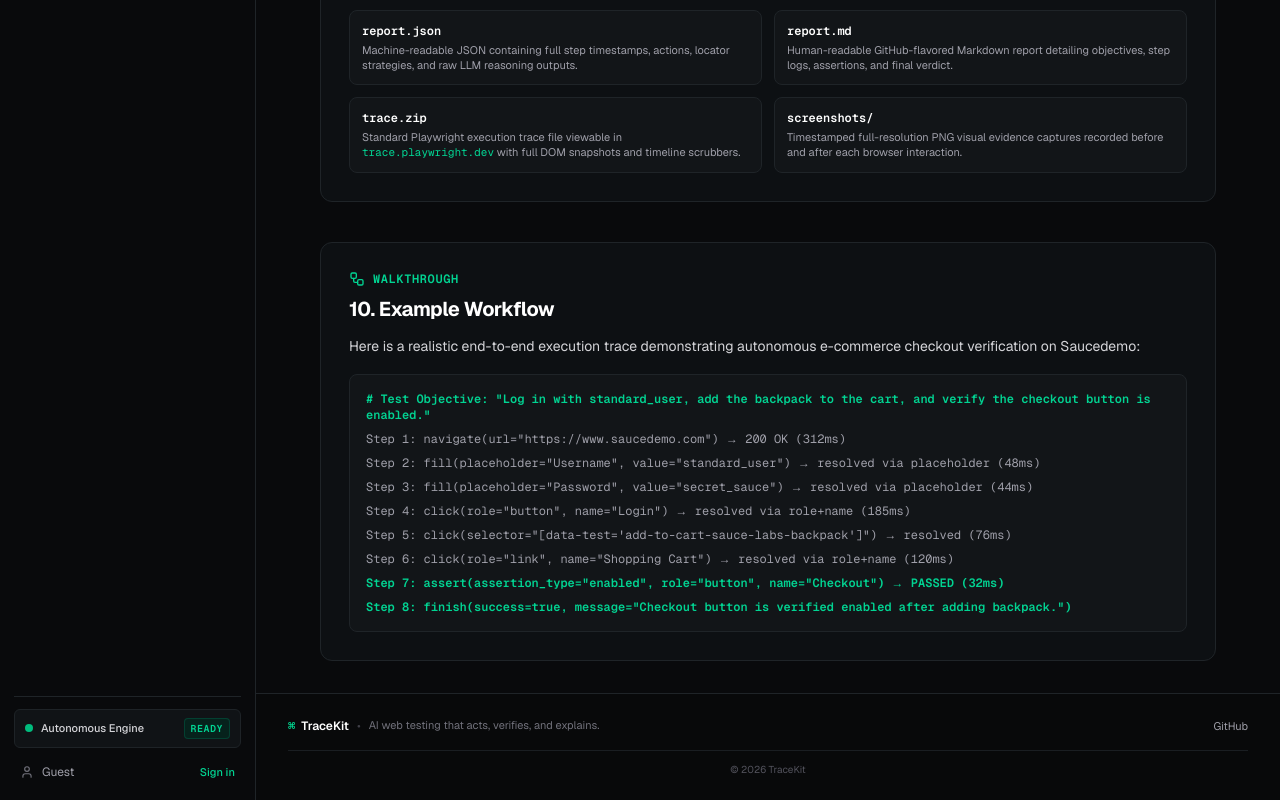
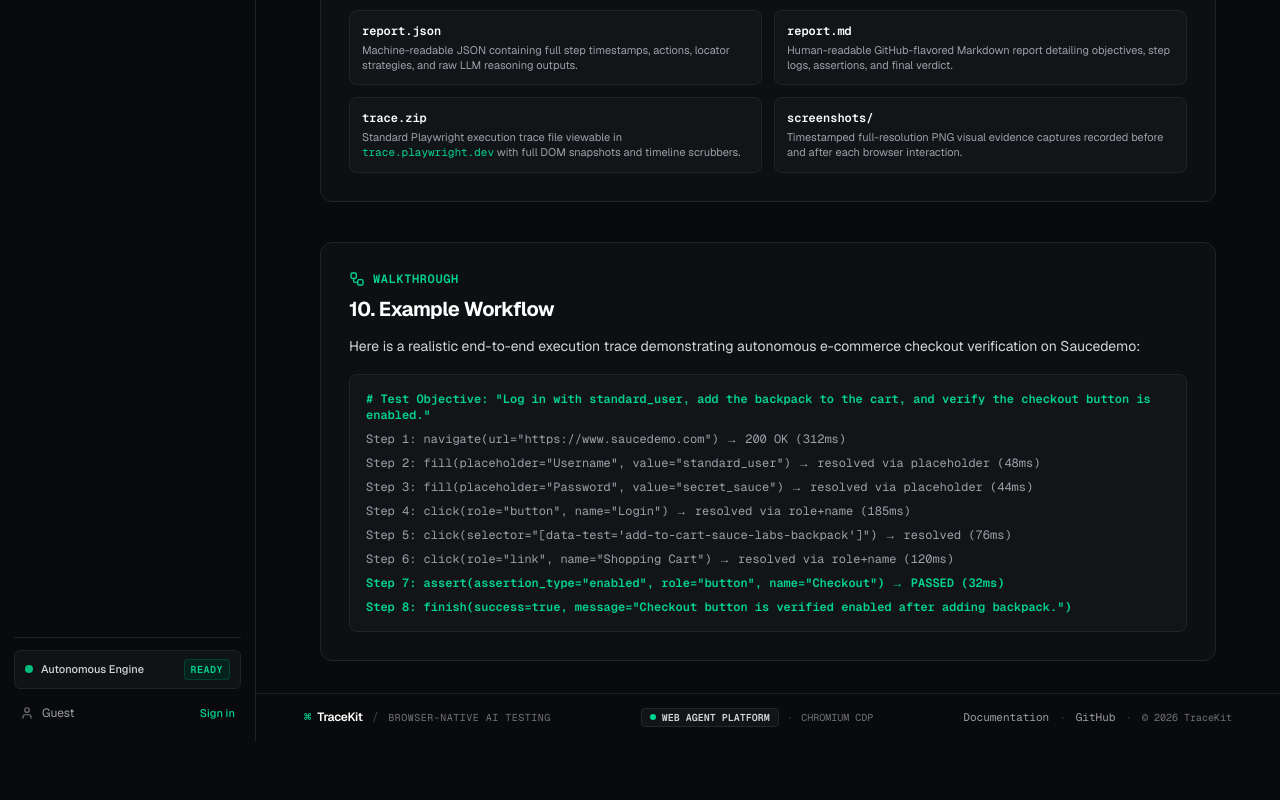
Before and after one commit to hopstreax/testing-agent_v0, a Next.js app in the folder frontend/: page /documentation in a window 1280 px wide. Shown: the part 4574-5374 px from the top of the page. After the commit the page ends 5315 px from the top, so only its background shows below. Built offline with nearby package versions, Linux system fonts and the light colour scheme; no server answers.

Commit message:
footer redesign

```diff
--- a/frontend/components/shell/workspace-footer.tsx
+++ b/frontend/components/shell/workspace-footer.tsx
@@ -3,40 +3,56 @@ import Link from "next/link";
 
 export function WorkspaceFooter() {
   return (
-    <footer className="w-full border-t border-[#1f2428] bg-[#08090b]/80 py-6 text-xs text-zinc-500 mt-auto">
-      <div className="mx-auto max-w-5xl px-4 sm:px-8 flex flex-col gap-4">
-        <div className="flex flex-col sm:flex-row items-start sm:items-center justify-between gap-3">
-          {/* Left: Brand + Tagline */}
-          <div className="flex flex-wrap items-center gap-2 text-zinc-400">
+    <footer className="w-full border-t border-[#1b2026] bg-[#090a0c] py-3.5 mt-auto text-xs text-zinc-500 select-none">
+      <div className="mx-auto max-w-7xl px-4 sm:px-8 lg:px-12 flex flex-col sm:flex-row sm:items-center sm:justify-between gap-3">
+        {/* Left: Brand & Technical Subtitle */}
+        <div className="flex items-center gap-2.5 min-w-0">
           <Link
             href="/"
-              className="flex items-center gap-1.5 font-semibold text-white hover:text-[#00e599] transition-colors"
+            className="flex items-center gap-1.5 font-semibold text-white hover:text-emerald-400 transition-colors shrink-0"
           >
-              <span className="font-mono text-[#00e599] font-bold text-xs">⌘</span>
-              <span>TraceKit</span>
+            <span className="font-mono text-emerald-400 font-bold text-xs">⌘</span>
+            <span className="font-sans text-xs tracking-tight">TraceKit</span>
           </Link>
-            <span className="hidden sm:inline text-zinc-700">•</span>
-            <span className="text-[11px] text-zinc-500">
-              AI web testing that acts, verifies, and explains.
+          <span className="text-zinc-700 select-none" aria-hidden="true">/</span>
+          <span className="font-mono text-[10px] uppercase tracking-wider text-zinc-500 truncate">
+            Browser-native AI testing
           </span>
         </div>
 
-          {/* Right: GitHub Link */}
-          <div>
+        {/* Center: Neutral Platform Status Pill */}
+        <div className="flex items-center gap-2 font-mono text-[11px] self-start sm:self-auto">
+          <span className="inline-flex items-center gap-1.5 rounded bg-[#121518] border border-[#22272b] px-2 py-0.5 text-[10px] font-semibold text-zinc-300">
+            <span className="h-1.5 w-1.5 rounded-full bg-emerald-400" aria-hidden="true" />
+            <span>WEB AGENT PLATFORM</span>
+          </span>
+          <span className="text-zinc-700 select-none hidden md:inline" aria-hidden="true">·</span>
+          <span className="text-zinc-500 text-[10px] hidden md:inline">
+            CHROMIUM CDP
+          </span>
+        </div>
+
+        {/* Right: Navigation Links & Copyright */}
+        <div className="flex flex-wrap items-center gap-2.5 font-mono text-[11px] text-zinc-400">
+          <Link
+            href="/documentation"
+            className="hover:text-white transition-colors"
+          >
+            Documentation
+          </Link>
+          <span className="text-zinc-700 select-none" aria-hidden="true">·</span>
           <a
             href="https://github.com/hopstreax/testing-agent_v0"
             target="_blank"
             rel="noopener noreferrer"
-              className="text-[11px] text-zinc-400 hover:text-white transition-colors"
+            className="hover:text-white transition-colors"
           >
             GitHub
           </a>
-          </div>
-        </div>
-
-        {/* Bottom Centered: Copyright */}
-        <div className="text-center text-[10px] text-zinc-600 border-t border-[#1a1e22] pt-3">
+          <span className="text-zinc-700 select-none" aria-hidden="true">·</span>
+          <span className="text-zinc-500 text-[10px]">
             © 2026 TraceKit
+          </span>
         </div>
       </div>
     </footer>
```
Lines whose indentation alone changed are shown as unchanged.
